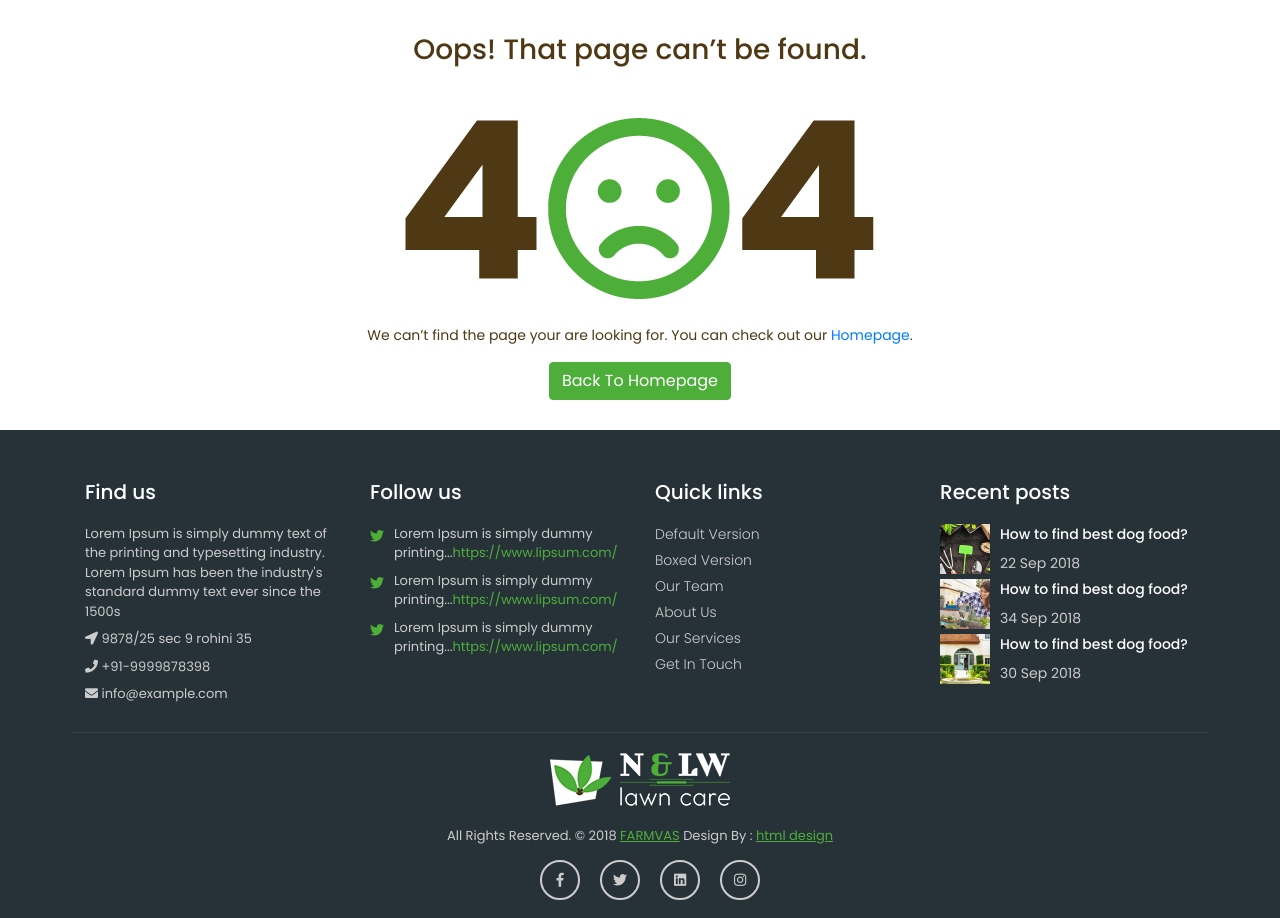
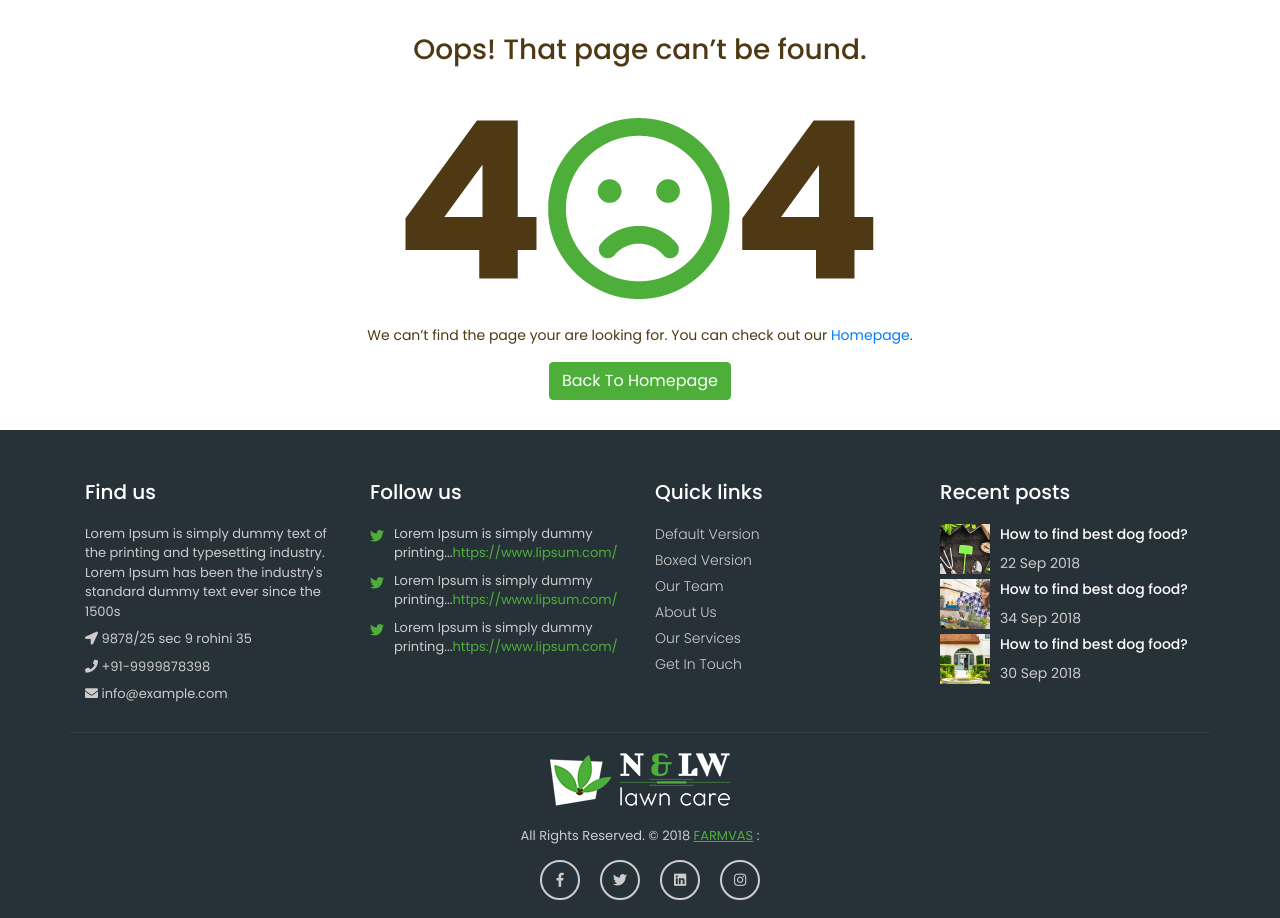
Before and after one commit to CodeDroid999/farm-vas, a plain HTML site: page 404.html in a window 1280 px wide. Shown: the part 386-1304 px from the top of the page. Drawn offline with Linux system fonts and the light colour scheme.

Commit message:
Design ByDesign ByDesign ByDesign ByDesign ByDesign ByDesign ByDesign ByDesign By

```diff
--- a/404.html
+++ b/404.html
@@ -184,9 +184,9 @@
 				<a href="#"><img src="images/footer-logo.png" alt="" /></a>
 			</div>
 			<!--foote_bottom_ul_amrc ends here-->
-			<p class="copyright text-center">All Rights Reserved. &copy; 2018 <a href="#">FARMVAS</a> Design By
+			<p class="copyright text-center">All Rights Reserved. &copy; 2018 <a href="#">FARMVAS</a>
 				:
-				<a href="https://html.design/">html design</a>
+
 			</p>
 			<ul class="social_footer_ul">
 				<li><a href="#"><i class="fab fa-facebook-f"></i></a></li>
```
Also changed, not shown: about.html (+2 -2 lines), blog.html (+2 -2 lines), contact.html (+2 -2 lines), faq.html (+2 -2 lines), pricing.html (+2 -2 lines), services.html (+2 -2 lines).
